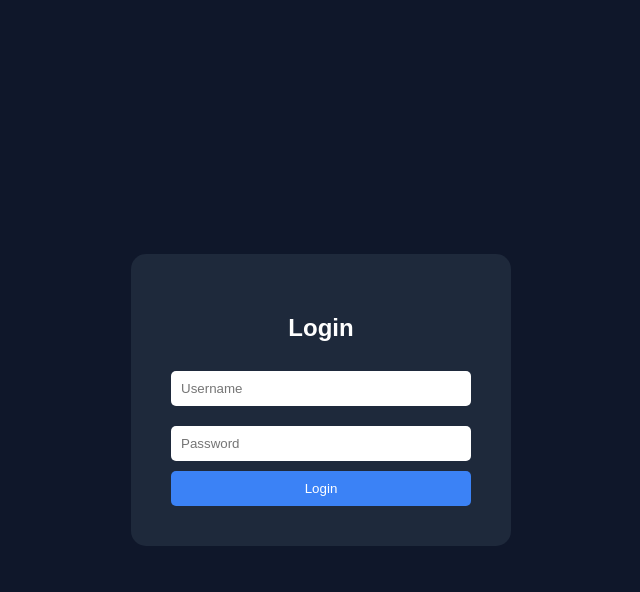
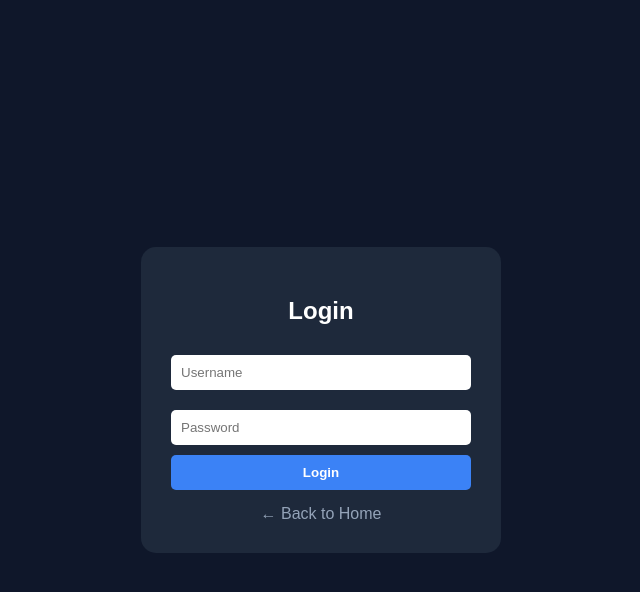
Before and after one commit to TheinWin65/ClipGenie-AI, a Flask app: page /login in a window 1280 px wide. Shown: the top 592 px of the page, without its empty margins (319-959 px from the left). Run offline with Flask 3, Linux system fonts and the light colour scheme.

Commit message:
update login UI and handle form input

```diff
--- a/app.py
+++ b/app.py
@@ -2,12 +2,14 @@ from flask import Flask, render_template, request
 from database import db, init_db
 
 app = Flask(__name__)
+# Database Configuration
 app.config['SQLALCHEMY_DATABASE_URI'] = 'sqlite:///clipgenie.db'
 app.config['SQLALCHEMY_TRACK_MODIFICATIONS'] = False
 
-# Database ကို စတင်ခေါ်ခြင်း
+# Database စတင်အသုံးပြုခြင်း
 init_db(app)
 
+# Routes များ
 @app.route('/')
 def index():
     return render_template('index.html')
@@ -20,17 +22,25 @@ def video_gen():
 def photo_edit():
     return render_template('photo_edit.html')
 
+@app.route('/history')
+def history():
+    # နောက်ပိုင်းတွင် User ၏ လုပ်ဆောင်ချက် မှတ်တမ်းများကို Database မှ ဆွဲထုတ်ပြပါမည်
+    return "ဤနေရာတွင် အသုံးပြုသူ၏ မှတ်တမ်းများ ပေါ်လာပါမည်။"
+
 @app.route('/login', methods=['GET', 'POST'])
 def login():
     if request.method == 'POST':
-        # နောက်ပိုင်း User Authentication စနစ်ထည့်ရန် နေရာ
-        return "Login အောင်မြင်ပါသည်!"
+        username = request.form.get('username')
+        password = request.form.get('password')
+        # Database စစ်ဆေးခြင်း Logic ကို နောက်တစ်ဆင့်မှာ ဆက်ရေးပါမယ်
+        return f"လှိုက်လှဲစွာကြိုဆိုပါတယ် {username}၊ Login အောင်မြင်ပါသည်!"
     return render_template('login.html')
 
 @app.route('/analyze', methods=['POST'])
 def analyze():
     video_url = request.form.get('video_url')
-    return f"Analyzing {video_url}..."
+    # နောက်ပိုင်းတွင် YouTube Transcript API နှင့် ချိတ်ဆက်ပါမည်
+    return f"လင့်ခ် {video_url} ကို ခွဲခြမ်းစိတ်ဖြာနေပါသည်..."
 
 if __name__ == '__main__':
     app.run(debug=True)
--- a/templates/login.html
+++ b/templates/login.html
@@ -5,13 +5,13 @@
     <title>ClipGenie AI - Login</title>
     <style>
         body { font-family: sans-serif; background-color: #0f172a; color: white; display: flex; justify-content: center; align-items: center; height: 100vh; margin: 0; }
-        .login-card { background: #1e293b; padding: 40px; border-radius: 15px; width: 300px; text-align: center; }
+        .login-card { background: #1e293b; padding: 30px; border-radius: 15px; width: 300px; text-align: center; }
         input { width: 100%; padding: 10px; margin: 10px 0; border-radius: 5px; border: none; box-sizing: border-box; }
-        button { background: #3b82f6; width: 100%; padding: 10px; border: none; border-radius: 5px; color: white; cursor: pointer; }
+        button { background: #3b82f6; width: 100%; padding: 10px; border: none; border-radius: 5px; color: white; cursor: pointer; font-weight: bold; }
+        .back-link { margin-top: 15px; display: block; color: #94a3b8; text-decoration: none; }
     </style>
 </head>
 <body>
-
     <div class="login-card">
         <h2>Login</h2>
         <form action="/login" method="POST">
@@ -19,7 +19,7 @@
             <input type="password" name="password" placeholder="Password" required>
             <button type="submit">Login</button>
         </form>
+        <a href="/" class="back-link">← Back to Home</a>
     </div>
-
 </body>
 </html>
```
Lines whose indentation alone changed are shown as unchanged.
